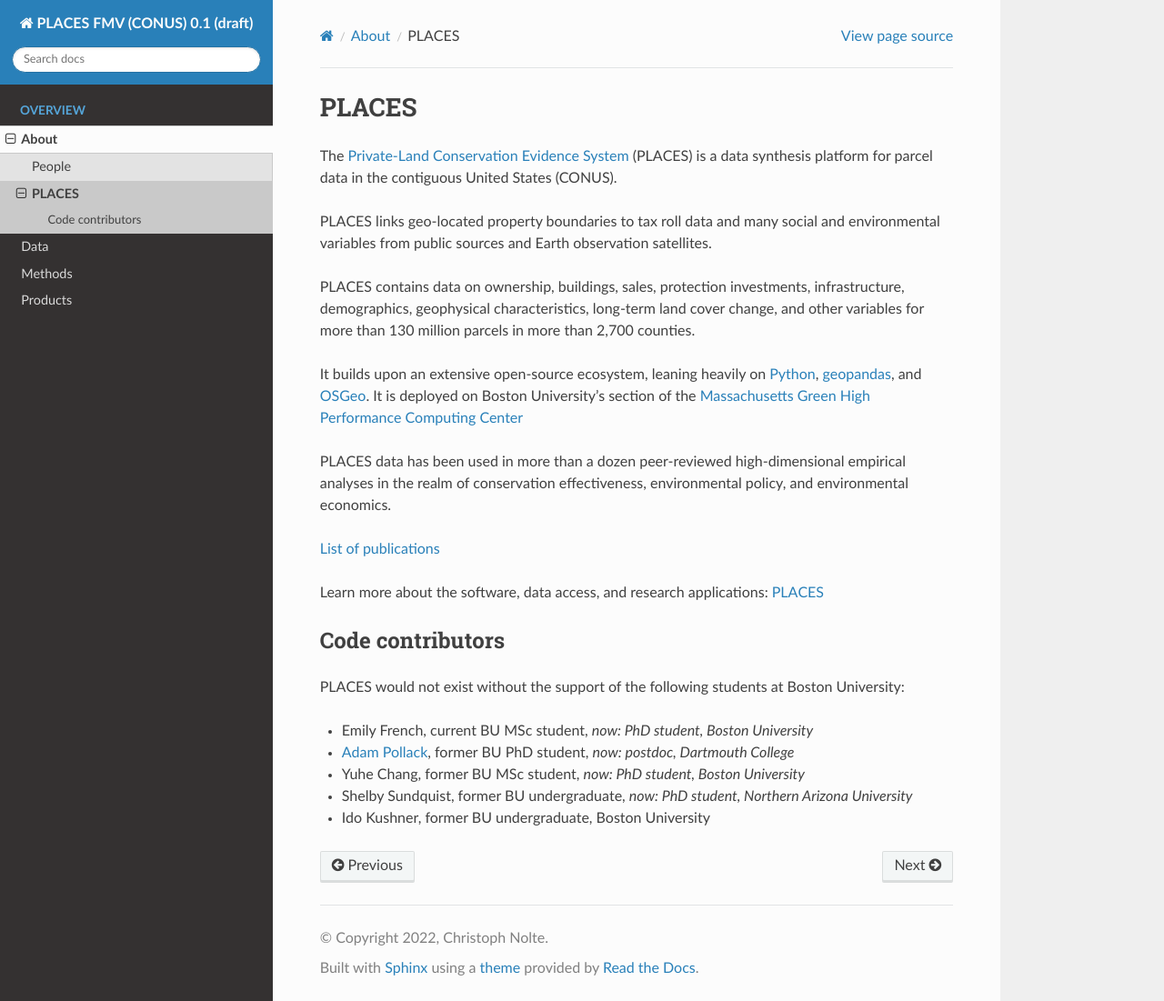
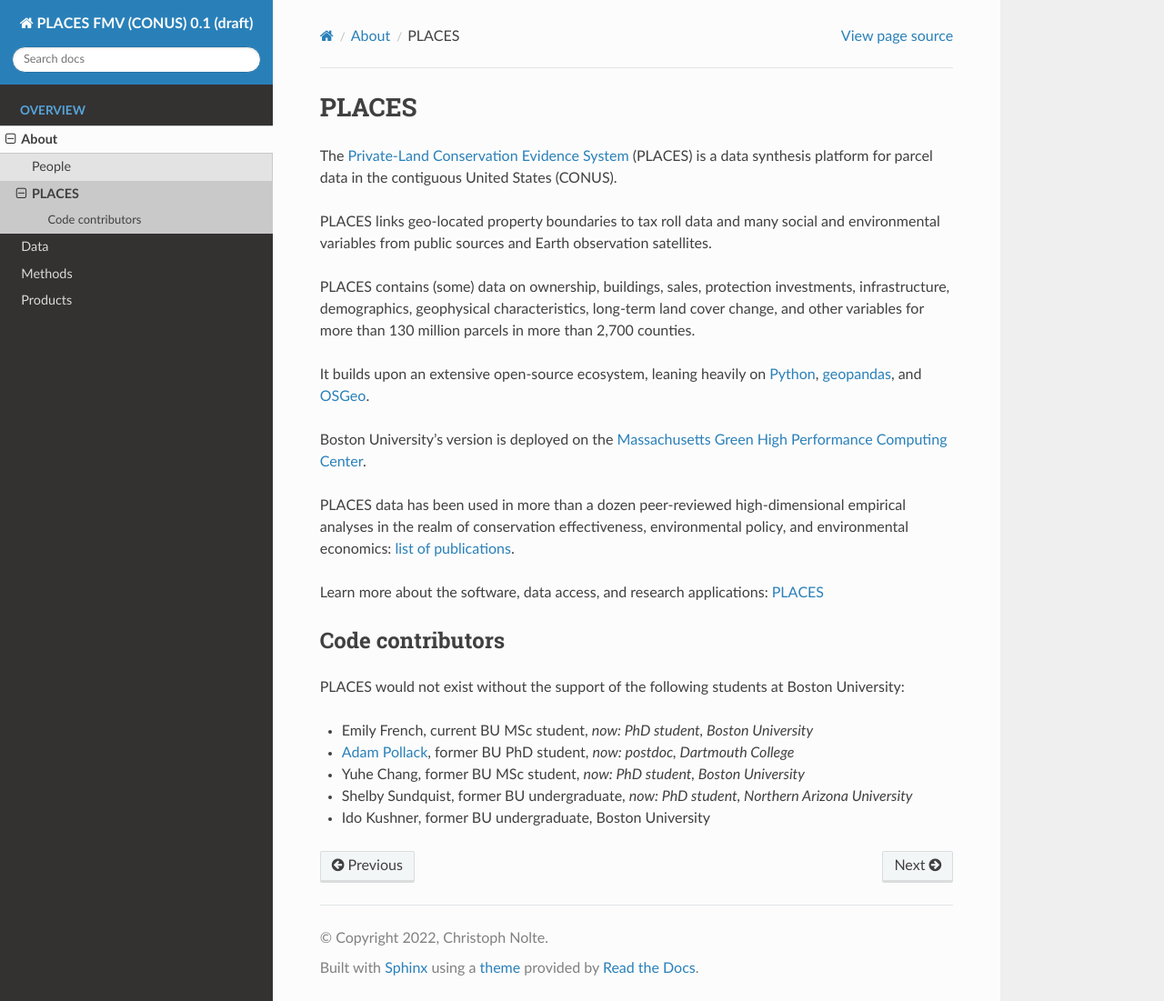
Before and after one commit to chrnolte/places-conus, a Sphinx documentation site: the page built from docs/about/places.rst, in a window 1280 px wide and 1101 px high. Shown: the whole window at 91% size. Built offline with Sphinx 7.4.7 and the Read the Docs theme 2.0.0, drawn with Linux system fonts in a browser that asks for light colours.

Commit message:
Updates in intro

```diff
--- a/docs/about/places.rst
+++ b/docs/about/places.rst
@@ -5,13 +5,13 @@ The `Private-Land Conservation Evidence System <https://placeslab.org/places/>`_
 
 PLACES links geo-located property boundaries to tax roll data and many social and environmental variables from public sources and Earth observation satellites.
 
-PLACES contains data on ownership, buildings, sales, protection investments, infrastructure, demographics, geophysical characteristics, long-term land cover change, and other variables for more than 130 million parcels in more than 2,700 counties.
+PLACES contains (some) data on ownership, buildings, sales, protection investments, infrastructure, demographics, geophysical characteristics, long-term land cover change, and other variables for more than 130 million parcels in more than 2,700 counties.
 
-It builds upon an extensive open-source ecosystem, leaning heavily on `Python <https://www.python.org/>`_, `geopandas <https://geopandas.org/en/stable/>`_, and `OSGeo <https://www.osgeo.org/>`_. It is deployed on Boston University's section of the `Massachusetts Green High Performance Computing Center <https://www.bu.edu/tech/support/research/rcs/mghpcc/>`_
+It builds upon an extensive open-source ecosystem, leaning heavily on `Python <https://www.python.org/>`_, `geopandas <https://geopandas.org/en/stable/>`_, and `OSGeo <https://www.osgeo.org/>`_.
 
-PLACES data has been used in more than a dozen peer-reviewed high-dimensional empirical analyses in the realm of conservation effectiveness, environmental policy, and environmental economics.
+Boston University's version is deployed on the `Massachusetts Green High Performance Computing Center <https://www.bu.edu/tech/support/research/rcs/mghpcc/>`_.
 
-`List of publications <https://placeslab.org/publications/>`_
+PLACES data has been used in more than a dozen peer-reviewed high-dimensional empirical analyses in the realm of conservation effectiveness, environmental policy, and environmental economics: `list of publications <https://placeslab.org/publications/>`_.
 
 Learn more about the software, data access, and research applications: `PLACES <https://placeslab.org/places/>`_
 
```
